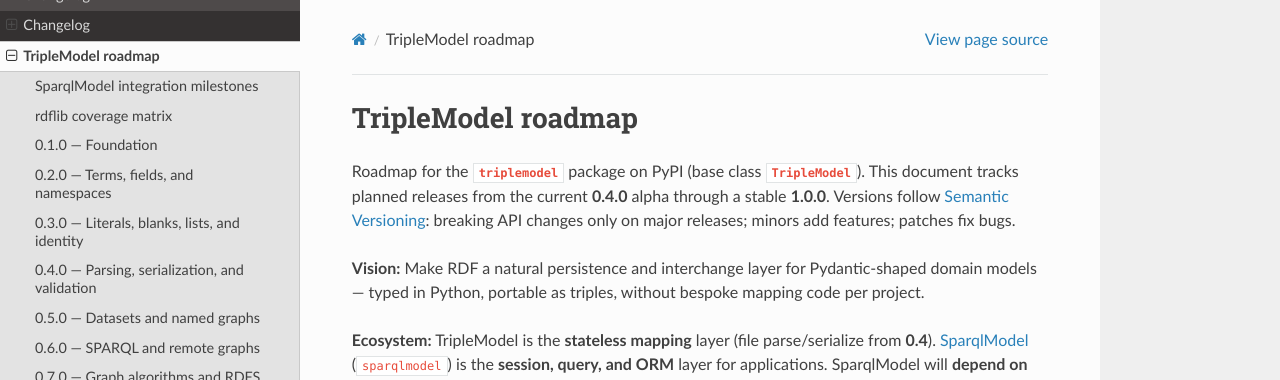
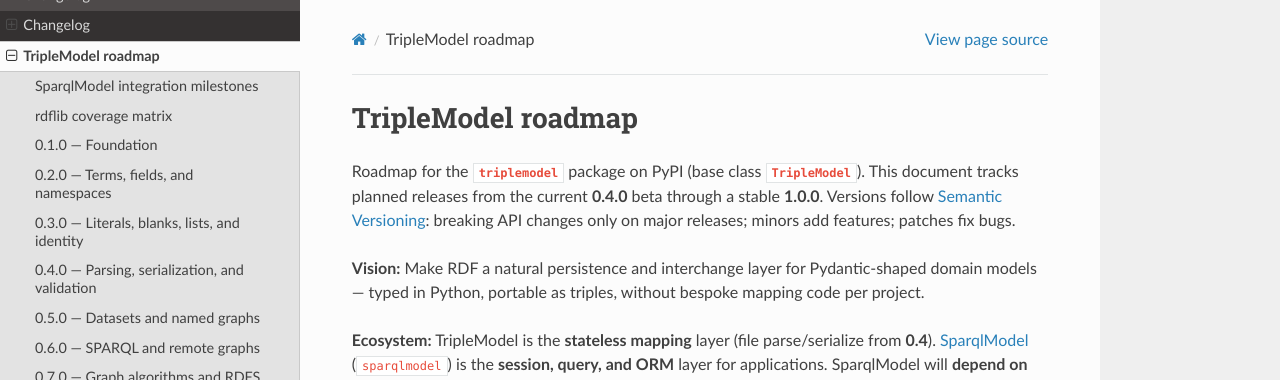
Before and after one commit to eddiethedean/rdfmodel, a Sphinx documentation site: the page built from docs/ROADMAP.md, in a window 1280 px wide and 900 px high. Shown: the top 380 px of the window. Built offline with Sphinx 7.4.7 and the Read the Docs theme 3.1.0, drawn with Linux system fonts in a browser that asks for light colours; some of the changed text lies outside the part shown.

Commit message:
Move project status from alpha to beta on PyPI and in docs.

```diff
--- a/docs/ROADMAP.md
+++ b/docs/ROADMAP.md
@@ -1,6 +1,6 @@
 # TripleModel roadmap
 
-Roadmap for the **`triplemodel`** package on PyPI (base class **`TripleModel`**). This document tracks planned releases from the current **0.4.0** alpha through a stable **1.0.0**. Versions follow [Semantic Versioning](https://semver.org/): breaking API changes only on major releases; minors add features; patches fix bugs.
+Roadmap for the **`triplemodel`** package on PyPI (base class **`TripleModel`**). This document tracks planned releases from the current **0.4.0** beta through a stable **1.0.0**. Versions follow [Semantic Versioning](https://semver.org/): breaking API changes only on major releases; minors add features; patches fix bugs.
 
 **Vision:** Make RDF a natural persistence and interchange layer for Pydantic-shaped domain models — typed in Python, portable as triples, without bespoke mapping code per project.
 
@@ -168,7 +168,7 @@
 
 ## 0.4.0 — Parsing, serialization, and validation
 
-**Status:** Released (alpha) — on PyPI as `triplemodel==0.4.0`
+**Status:** Released (beta) — on PyPI as `triplemodel==0.4.0`
 
 **Theme:** All rdflib **syntaxes** that make sense for documents (not HTML).
 
--- a/pyproject.toml
+++ b/pyproject.toml
@@ -5,7 +5,7 @@
 [project]
 name = "triplemodel"
 version = "0.4.0"
-description = "Pydantic TripleModel classes ↔ RDF triples via rdflib (alpha)."
+description = "Pydantic TripleModel classes ↔ RDF triples via rdflib (beta)."
 readme = "README.md"
 license = "MIT"
 license-files = ["LICENSE"]
@@ -13,7 +13,7 @@
 authors = [{ name = "TripleModel contributors" }]
 keywords = ["rdf", "rdflib", "pydantic", "semantic-web", "linked-data"]
 classifiers = [
-    "Development Status :: 3 - Alpha",
+    "Development Status :: 4 - Beta",
     "Intended Audience :: Developers",
     "License :: OSI Approved :: MIT License",
     "Programming Language :: Python :: 3",
```
Also changed, not shown: CHANGELOG.md (+4 -0 lines), README.md (+1 -1 lines), docs/PLAN.md (+1 -1 lines), docs/index.md (+1 -1 lines).
